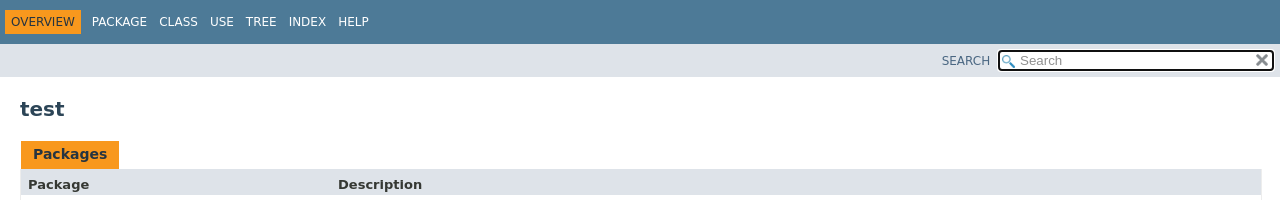
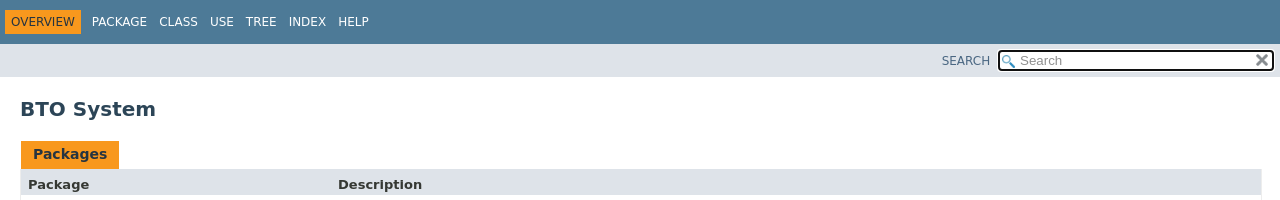
Before and after one commit to Jiawei-131/SC2002-BTO-System, a plain HTML site: page doc/index.html in a window 1280 px wide. Shown: the top 200 px of the page. Drawn offline with Linux system fonts and the light colour scheme; a web font is replaced by a local one.

Commit message:
update index

```diff
--- a/doc/index.html
+++ b/doc/index.html
@@ -49,7 +49,7 @@ loadScripts(document, 'script');</script>
 <div class="flex-content">
 <main role="main">
 <div class="header">
-<h1 class="title">test</h1>
+<h1 class="title">BTO System</h1>
 </div>
 <div id="all-packages-table">
 <div class="caption"><span>Packages</span></div>
```
